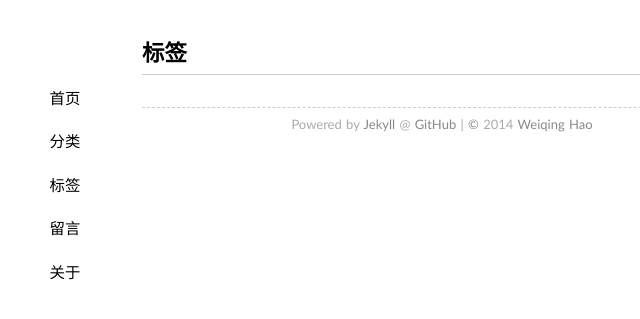
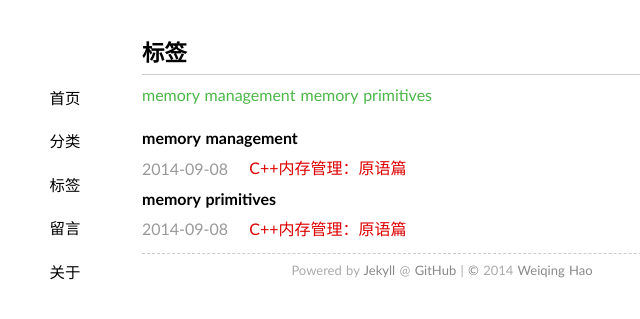
Before and after one commit to Haoson/Haoson.github.io, a Jekyll site: the page built from tags/index.md, in a window 1280 px wide. Shown: the top 319 px of the page, without its empty margins (198-838 px from the left). Built offline with Jekyll 4.4.1, drawn with Linux system fonts in a browser that asks for light colours; some web fonts are replaced; Markdown is read by kramdown in place of the engine named in the settings.

Commit message:
fix bugs and modify blog style

```diff
--- a/_posts/2014-09-08-memory-primitives.md
+++ b/_posts/2014-09-08-memory-primitives.md
@@ -1,7 +1,9 @@
 ---
-2014-09-08 19:31:25
 layout: post
-title: "C++内存管理：原语"
-categories: C++
-tags: memory-management primitives
+title: "C++内存管理：原语篇"
+categories:
+- C++
+tags:
+- memory management
+- memory primitives
 ---
--- a/tags/index.md
+++ b/tags/index.md
@@ -25,7 +25,7 @@ layout: page
 <script language="javascript">
 $.fn.tagcloud.defaults = {
     size: {start: 1, end: 1, unit: 'em'},
-      color: {start: '#f8e0e6', end: '#ff3333'}
+    color: {start: '#4BB748', end: '#FF5400'}
 };
 
 $(function () {
```
Also changed, not shown: categories/index.md (+1 -1 lines), 2 other files.
